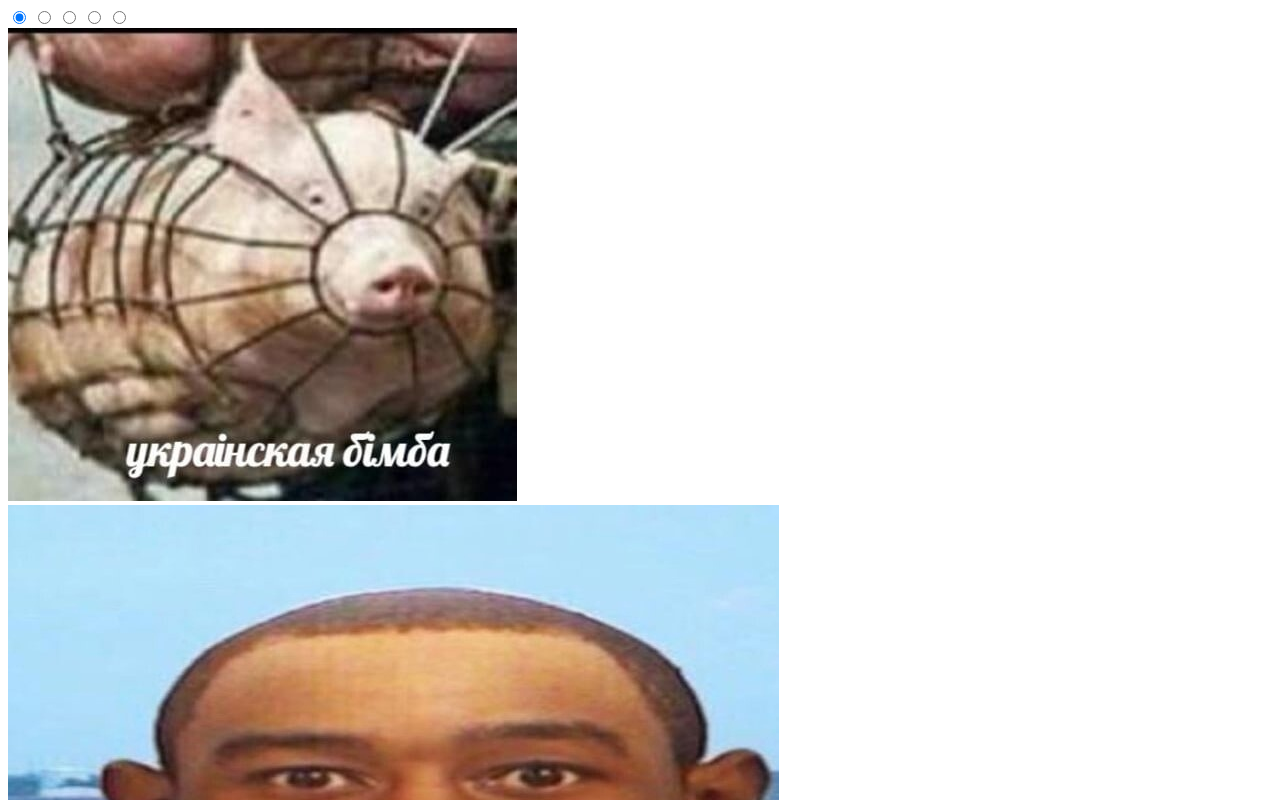
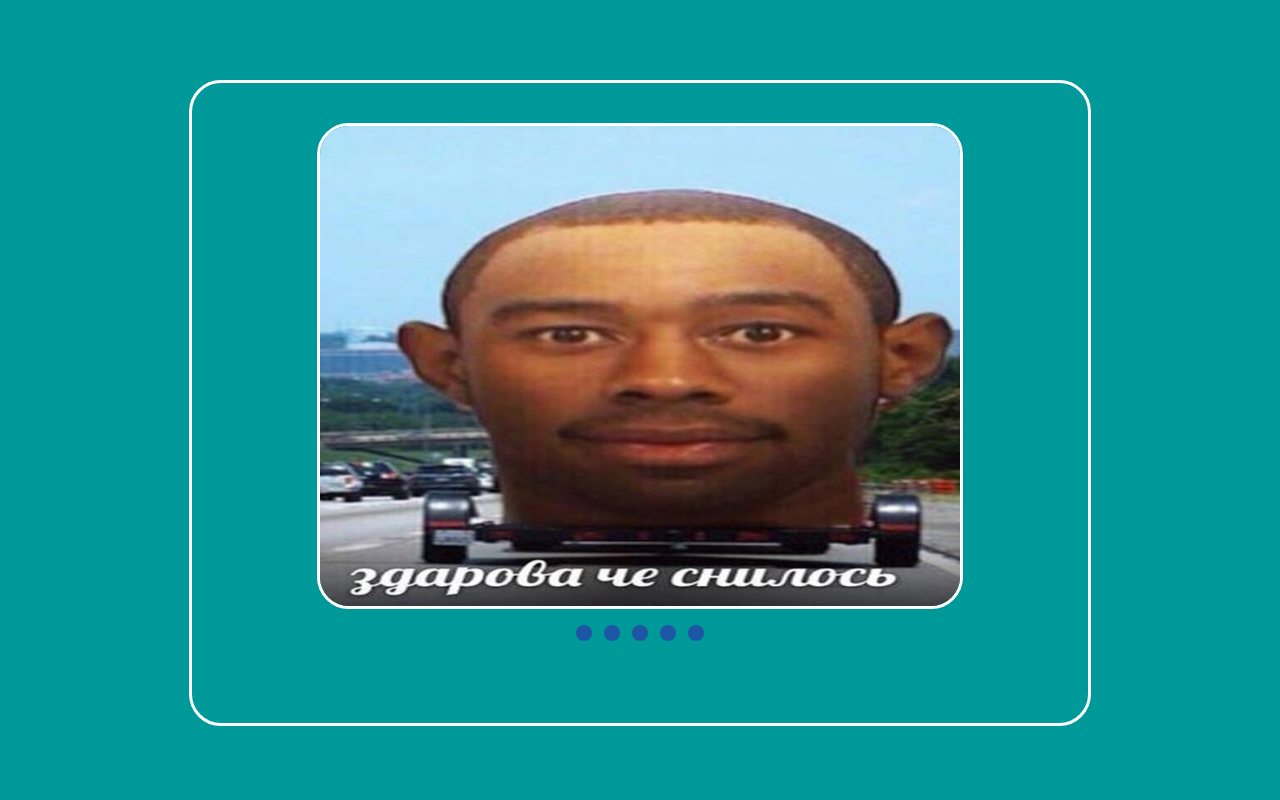
Before and after one commit to Korchvagen/cssMemSlider-old, a plain HTML site: page cssMemSlider/index.html in a window 1280 px wide. Shown: the top 800 px of the page. Drawn offline with Linux system fonts and the light colour scheme.

Commit message:
feat: add control block 2021-10-17 13:40:18

```diff
--- a/cssMemSlider/index.html
+++ b/cssMemSlider/index.html
@@ -4,28 +4,29 @@
     <meta charset="UTF-8">
     <meta http-equiv="X-UA-Compatible" content="IE=edge">
     <meta name="viewport" content="width=device-width, initial-scale=1.0">
+    <link rel="stylesheet" href="style.css">
     <title>cssMemSlider</title>
 </head>
 <body>
     <div class="slider">
         <div class="memes">
-            <input type="radio" id="mem1" checked>
-            <input type="radio" id="mem2">
-            <input type="radio" id="mem3">
-            <input type="radio" id="mem4">
-            <input type="radio" id="mem5">
-            <div class="mem"><img src="img/m1.jpg" alt="First mem"></div>
-            <div class="mem"><img src="img/m2.jpg" alt="Second mem"></div>
+            <input type="radio" name="dot" id="mem1" checked>
+            <input type="radio" name="dot" id="mem2">
+            <input type="radio" name="dot" id="mem3">
+            <input type="radio" name="dot" id="mem4">
+            <input type="radio" name="dot" id="mem5">
+            <div class="mem"><img src="img/m2.jpg" alt="First mem"></div>
+            <div class="mem"><img src="img/m5.jpg" alt="Second mem"></div>
             <div class="mem"><img src="img/m3.jpg" alt="Third mem"></div>
             <div class="mem"><img src="img/m4.jpg" alt="Fourth mem"></div>
-            <div class="mem"><img src="img/m5.jpg" alt="Fifth mem"></div>
+            <div class="mem"><img src="img/m1.jpg" alt="Fifth mem"></div>
         </div>
         <div class="control">
             <label for="mem1" class="controller"></label>
             <label for="mem2" class="controller"></label>
             <label for="mem3" class="controller"></label>
             <label for="mem4" class="controller"></label>
-            <label for="mem5" class="controller"s></label>
+            <label for="mem5" class="controller"></label>
         </div>
     </div>
 </body>
--- a/cssMemSlider/style.css
+++ b/cssMemSlider/style.css
@@ -0,0 +1,62 @@
+* {
+    margin: 0;
+    padding: 0;
+}
+body{
+    background-color: #009999;
+}
+.slider{
+    margin: 0 auto;
+    margin-top: 10vh;
+    width: 70vw;
+    height: 80vh;
+    border: 0.2rem #FFFFFF solid;
+    border-radius: 2rem;
+}
+.memes{
+    margin: 0 auto;
+    margin-top: 5vh;
+    display: flex;
+    width: 50vw;
+    height: 60vh;
+    border: 0.2rem #FFFFFF solid;
+    overflow: hidden;
+    border-radius: 2rem;
+}
+.mem{
+    width: 50vw;
+    height: 60vh;
+}
+.mem img{
+    width: 50vw;
+    height: 60vh;
+}
+input[name="dot"]{
+    display: none;
+}
+.control{
+    margin: 0 auto;
+    margin-top: 2vh;
+    width: 10vw;
+    height: 2vh;
+    display: flex;
+    justify-content: space-between;
+    align-items: center;
+
+}
+.controller{
+    background-color: #3914AF;
+    width: 1rem;
+    height: 1rem;
+    border-radius: 50%;
+    cursor: pointer;
+    opacity: 0.5;
+    transition: all 0.5s ease 0s;
+}
+.controller:hover{
+    transform: scale(1.2);
+    opacity: 1;
+}
+.controller:active{
+    background-color: #fff;
+}
```
